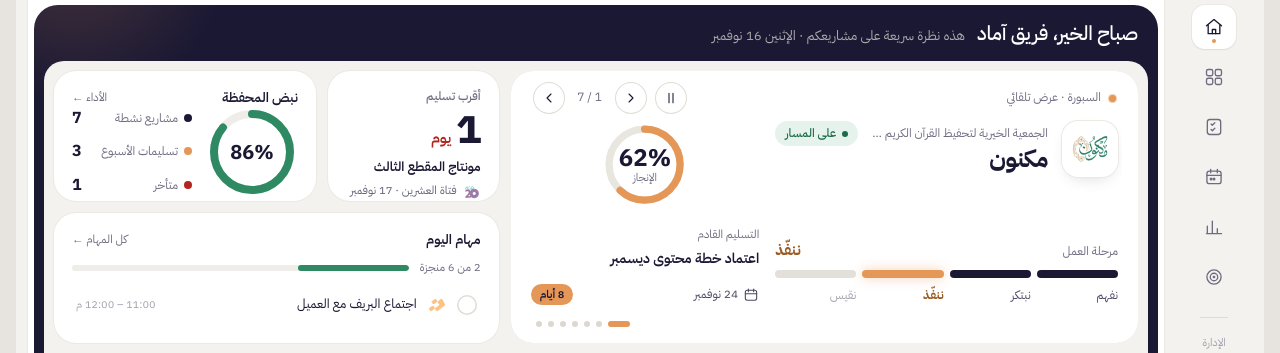
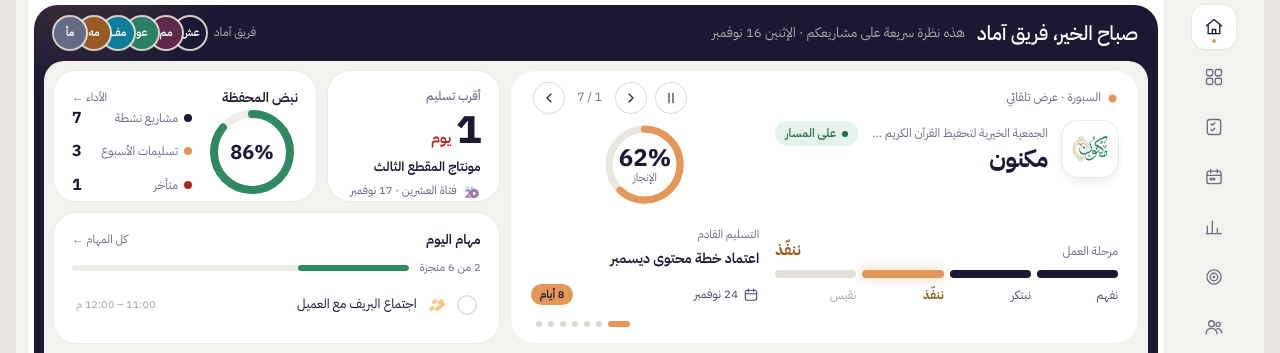
Before and after one commit to vvio98/amaad-pm, a plain HTML site: page public/index.html in a window 1280 px wide. Shown: the part 139-492 px from the top of the page. Drawn offline with Linux system fonts and the light colour scheme.

Commit message:
إضافة فريق آماد: صفحة الفريق وصور مصغرة في السبورة
Co-Authored-By: Claude Opus 5.5 <noreply@anthropic.com>
Claude-Session: https://claude.ai/code/session_0153s3k7UsdtNaddBrCPicQe

```diff
--- a/public/index.html
+++ b/public/index.html
@@ -651,6 +651,18 @@ img.boxed{border-radius:8px}
 .t-next .who{color:var(--ink-2)}
 .t-status .stack{margin:4px 0 0!important}
 .t-status .st-legend{margin-top:auto!important;padding-top:18px}
+
+.av{width:34px;height:34px;border-radius:50%;display:grid;place-items:center;color:#fff;font-size:12px;font-weight:600;background:var(--c);flex:none}
+.team-stack{margin-inline-start:auto;display:flex;align-items:center;gap:0}
+.team-stack .av{width:32px;height:32px;font-size:11px;box-shadow:0 0 0 2px rgba(243,236,227,.85);margin-inline-start:-8px;transition:transform .2s var(--ease)}
+.team-stack .av:hover{transform:translateY(-3px)}
+.team-stack span.more{margin-inline-end:16px;color:rgba(243,236,227,.7);font-size:12px}
+.mega .hello{align-items:center!important}
+.team-grid{display:grid;grid-template-columns:repeat(auto-fill,minmax(230px,1fr));gap:14px}
+.member{border-radius:20px;box-shadow:0 0 0 1px var(--line);padding:22px 18px;display:flex;flex-direction:column;align-items:center;gap:10px;text-align:center}
+.member .av{width:72px;height:72px;font-size:22px}
+.member b{font-size:15.5px;font-weight:600}
+.member span{font-size:12.5px;color:var(--muted)}
 /* ===== fixed app frame (no page scroll) ===== */
 @media (min-width:1101px){
   html,body{height:100%;overflow:hidden}
@@ -749,6 +761,7 @@ img.boxed{border-radius:8px}
     <a class="rail-btn" href="#calendar" data-page="calendar"><svg class="ico" viewBox="0 0 24 24"><rect x="3.5" y="5" width="17" height="15" rx="3"/><path d="M8 3v4M16 3v4M3.5 10h17"/><circle cx="8.5" cy="14.5" r="1" fill="currentColor"/><circle cx="12" cy="14.5" r="1" fill="currentColor"/></svg><span class="tip">التقويم</span><span class="sr">التقويم</span></a>
     <a class="rail-btn" href="#performance" data-page="performance"><svg class="ico" viewBox="0 0 24 24"><path d="M4 20V11M10 20V5M16 20v-6M21 20H3"/></svg><span class="tip">الأداء</span><span class="sr">الأداء</span></a>
     <a class="rail-btn" href="#goals" data-page="goals"><svg class="ico" viewBox="0 0 24 24"><circle cx="12" cy="12" r="8.5"/><circle cx="12" cy="12" r="4.5"/><circle cx="12" cy="12" r=".8" fill="currentColor"/></svg><span class="tip">الأهداف</span><span class="sr">الأهداف</span></a>
+    <a class="rail-btn" href="#team" data-page="team"><svg class="ico" viewBox="0 0 24 24"><circle cx="9" cy="8" r="3.5"/><path d="M2.5 20a6.5 6.5 0 0 1 13 0"/><circle cx="17" cy="9" r="2.5"/><path d="M15.5 14.2A5 5 0 0 1 21.5 19"/></svg><span class="tip">الفريق</span><span class="sr">الفريق</span></a>
     <div class="rail-sep"></div>
     <div class="rail-label">الإدارة</div>
     <a class="rail-btn" href="#logos" data-page="logos"><svg class="ico" viewBox="0 0 24 24"><rect x="3" y="4" width="18" height="16" rx="3"/><circle cx="9" cy="10" r="2"/><path d="M21 16l-5-5-8 9"/></svg><span class="tip">شعارات العملاء</span><span class="sr">شعارات العملاء</span></a>
@@ -780,6 +793,7 @@ img.boxed{border-radius:8px}
             <div class="hello">
               <h1 id="greet"></h1>
               <p id="greetSub"></p>
+              <a class="team-stack" href="#team" id="teamStack" aria-label="فريق آماد"></a>
             </div>
             <div class="mega-in">
 
@@ -875,6 +889,12 @@ img.boxed{border-radius:8px}
             </div>
           </section>
 
+          <!-- TEAM -->
+          <section class="view" id="v-team" aria-label="الفريق">
+            <div class="page-head"><div><h1>الفريق</h1><p>فريق آماد.</p></div></div>
+            <div class="team-grid" id="teamGrid"></div>
+          </section>
+
           <!-- PERFORMANCE -->
           <section class="view" id="v-performance" aria-label="الأداء">
             <div class="page-head"><div><h1>الأداء</h1><p>مؤشرات الأداء الرئيسية لشهر نوفمبر.</p></div></div>
@@ -948,6 +968,14 @@ var CLIENTS = [
 ];
 var BY = {}; CLIENTS.forEach(function(c){ BY[c.id] = c; c.soft = c.tint + '14'; });
 var PINNED = ['maknon','naqla','fatat20'];
+var TEAM = [
+  {n:'د. عبدالله صلاح الشهري', i:'عش', c:'#1A1833'},
+  {n:'م. مسفر معيض', i:'مم', c:'#5F294A'},
+  {n:'عبدالإله الوادعي', i:'عو', c:'#2B7F64'},
+  {n:'محمد بن فهد', i:'مف', c:'#0D7F9A'},
+  {n:'محمد هاني', i:'مه', c:'#9A5A23'},
+  {n:'محمد أنس', i:'مأ', c:'#626A85'}
+];
 
 var TASKS = [
   {id:'t1', t:'مراجعة مونتاج المقطع الثالث', c:'fatat20', time:'9:30 – 10:30 ص', role:'المونتاج', done:true},
@@ -1374,7 +1402,7 @@ function updateNote(){
 }
 
 /* ---------- routing ---------- */
-var NAMES = {overview:'نظرة عامة', projects:'المشاريع', tasks:'المهام', calendar:'التقويم', performance:'الأداء', goals:'الأهداف', logos:'شعارات العملاء'};
+var NAMES = {overview:'نظرة عامة', projects:'المشاريع', tasks:'المهام', calendar:'التقويم', team:'الفريق', performance:'الأداء', goals:'الأهداف', logos:'شعارات العملاء'};
 function route(){
   var p = (location.hash||'#overview').slice(1); if (!NAMES[p]) p = 'overview';
   S.page = p;
@@ -1439,6 +1467,12 @@ document.querySelector('.bov').addEventListener('click', function(e){
   renderTiles(); renderTasks();
 });
 renderTiles();
+
+function renderTeam(){
+  $('teamStack').innerHTML = '<span class="more">فريق آماد</span>' + TEAM.map(function(m){ return '<span class="av" style="--c:'+m.c+'" title="'+esc(m.n)+'">'+esc(m.i)+'</span>'; }).join('');
+  $('teamGrid').innerHTML = TEAM.map(function(m){ return '<div class="member"><span class="av" style="--c:'+m.c+'">'+esc(m.i)+'</span><b>'+esc(m.n)+'</b><span>الدور: يُحدد</span></div>'; }).join('');
+}
+renderTeam();
 initCapabilities();
 /* ---------- frosted glass scrollbars ---------- */
 (function(){
```
